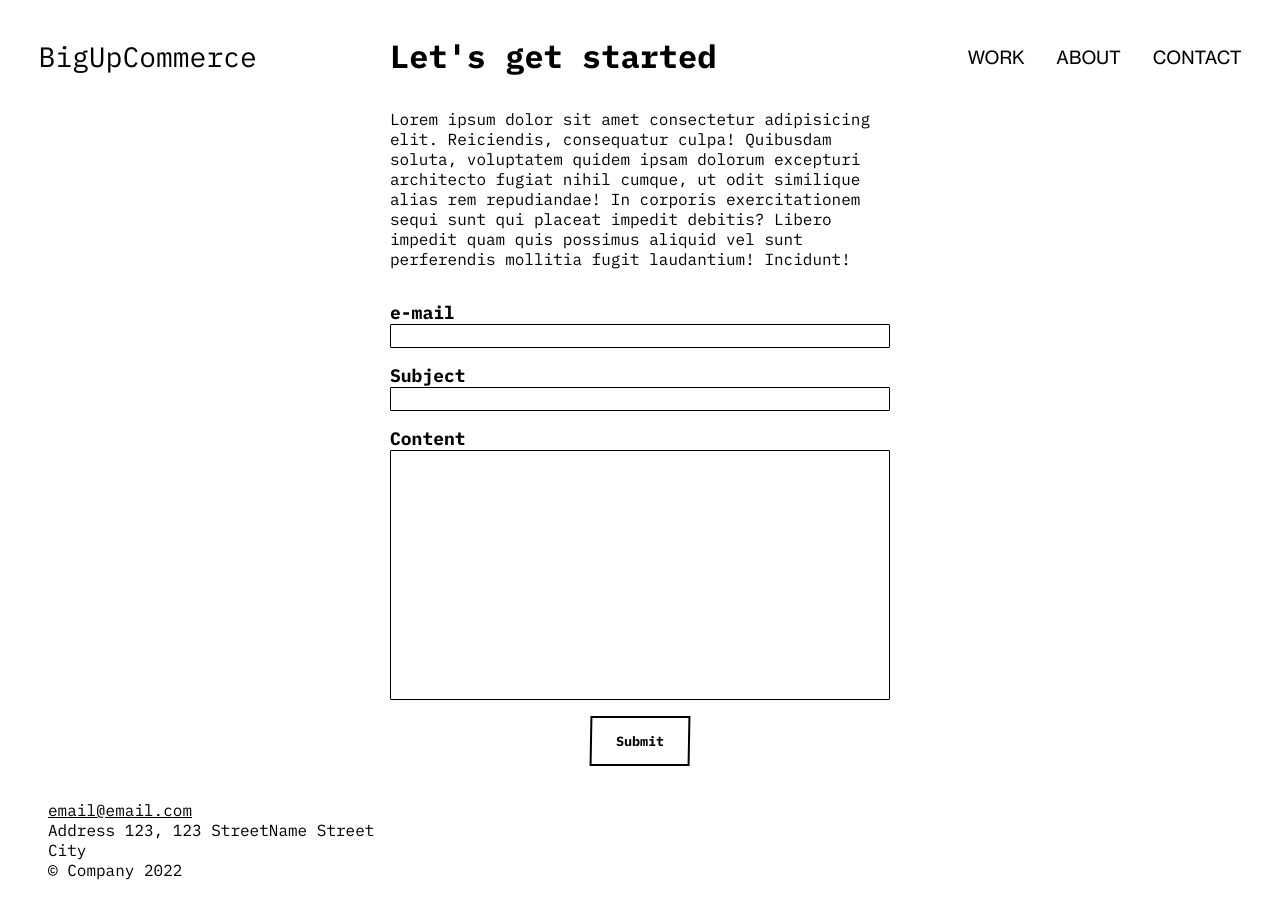
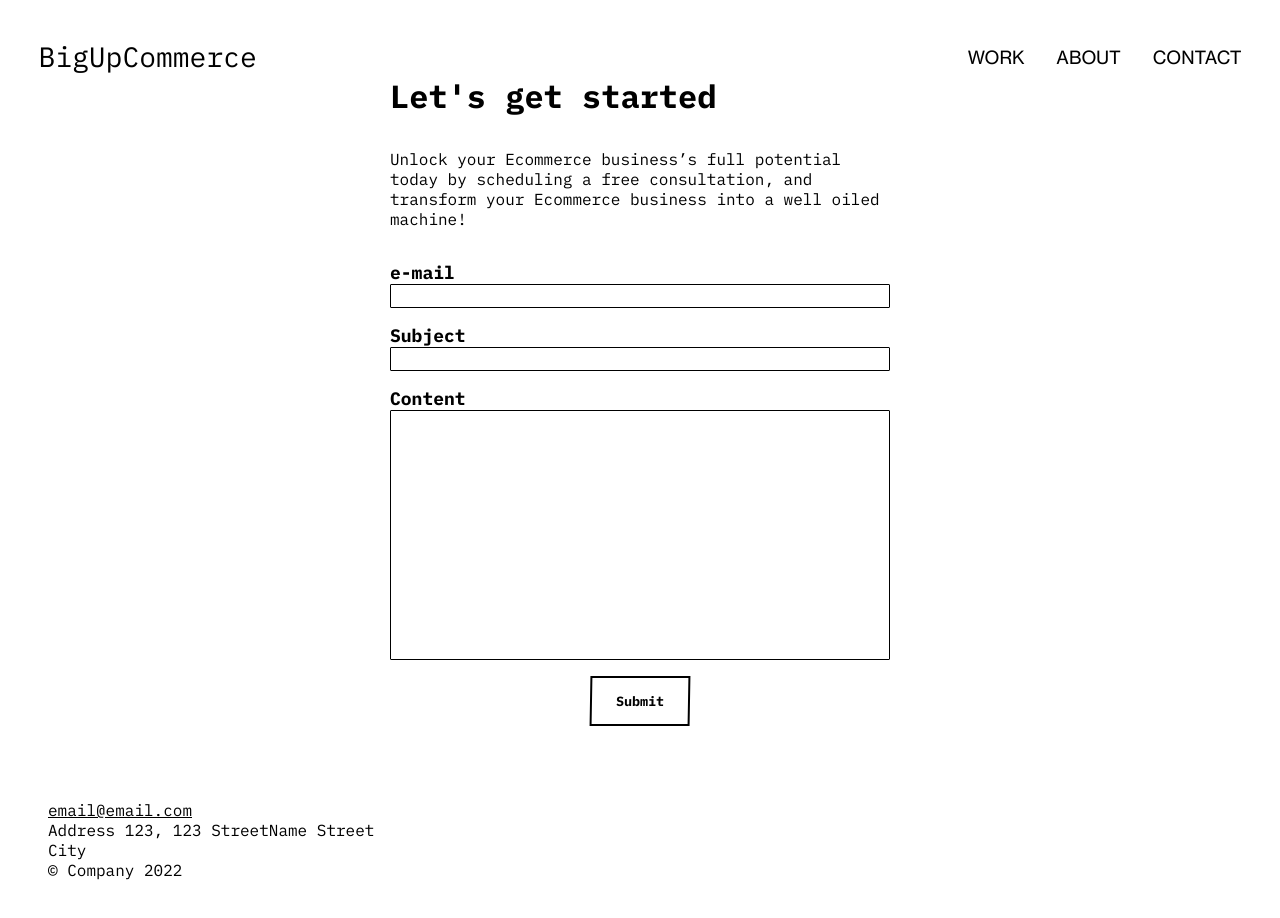
Before and after one commit to ACucos1/nick-site, a Next.js app: page /contact in a window 1280 px wide. Shown: the top 918 px of the page. Built offline with nearby package versions, Linux system fonts and the light colour scheme.

Commit message:
contact copy

```diff
--- a/pages/contact.jsx
+++ b/pages/contact.jsx
@@ -6,12 +6,9 @@ export default function contact() {
       <div className={styles.ContactInner}>
         <h1>Let&apos;s get started</h1>
         <div className={styles.Blurb}>
-          Lorem ipsum dolor sit amet consectetur adipisicing elit. Reiciendis,
-          consequatur culpa! Quibusdam soluta, voluptatem quidem ipsam dolorum
-          excepturi architecto fugiat nihil cumque, ut odit similique alias rem
-          repudiandae! In corporis exercitationem sequi sunt qui placeat impedit
-          debitis? Libero impedit quam quis possimus aliquid vel sunt
-          perferendis mollitia fugit laudantium! Incidunt!
+          Unlock your Ecommerce business’s full potential today by scheduling a
+          free consultation, and transform your Ecommerce business into a well
+          oiled machine!
         </div>
         <form
           className={styles.ContactForm}
```
